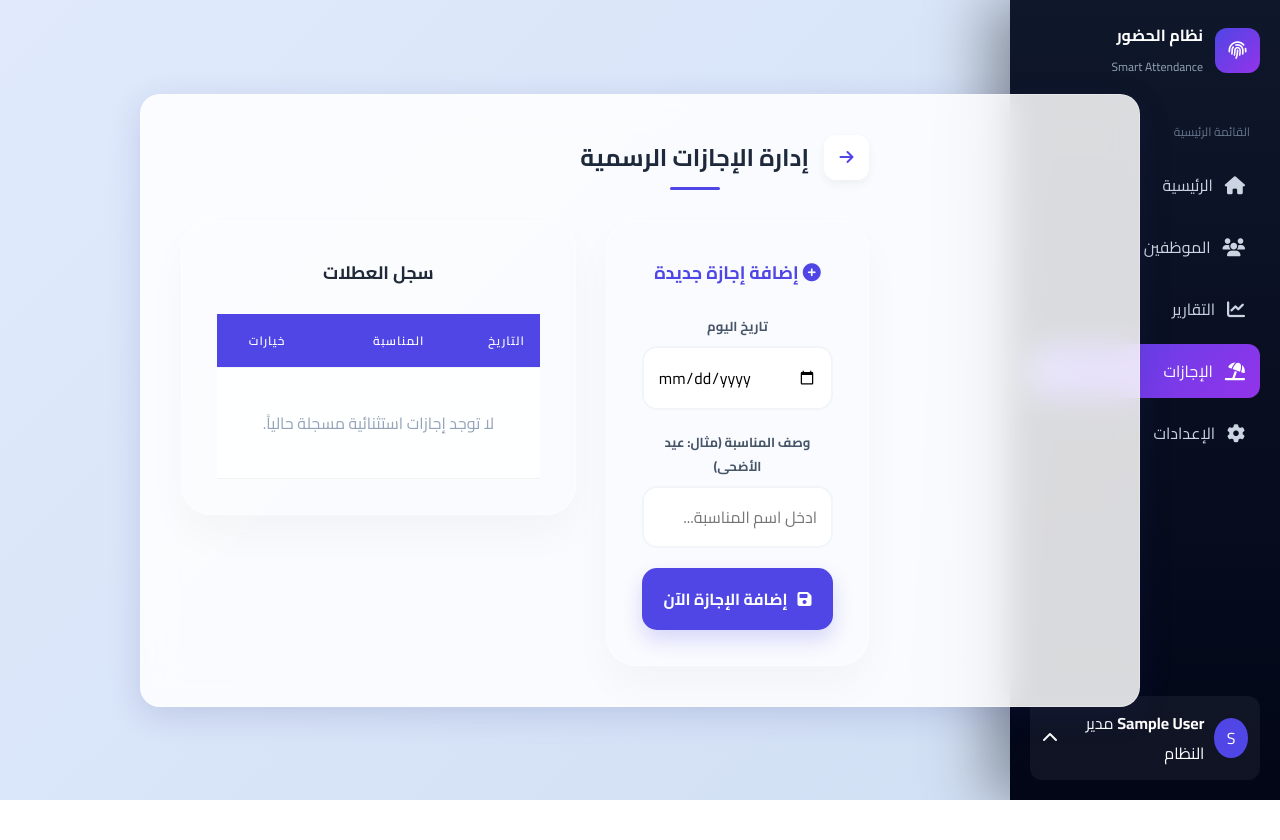
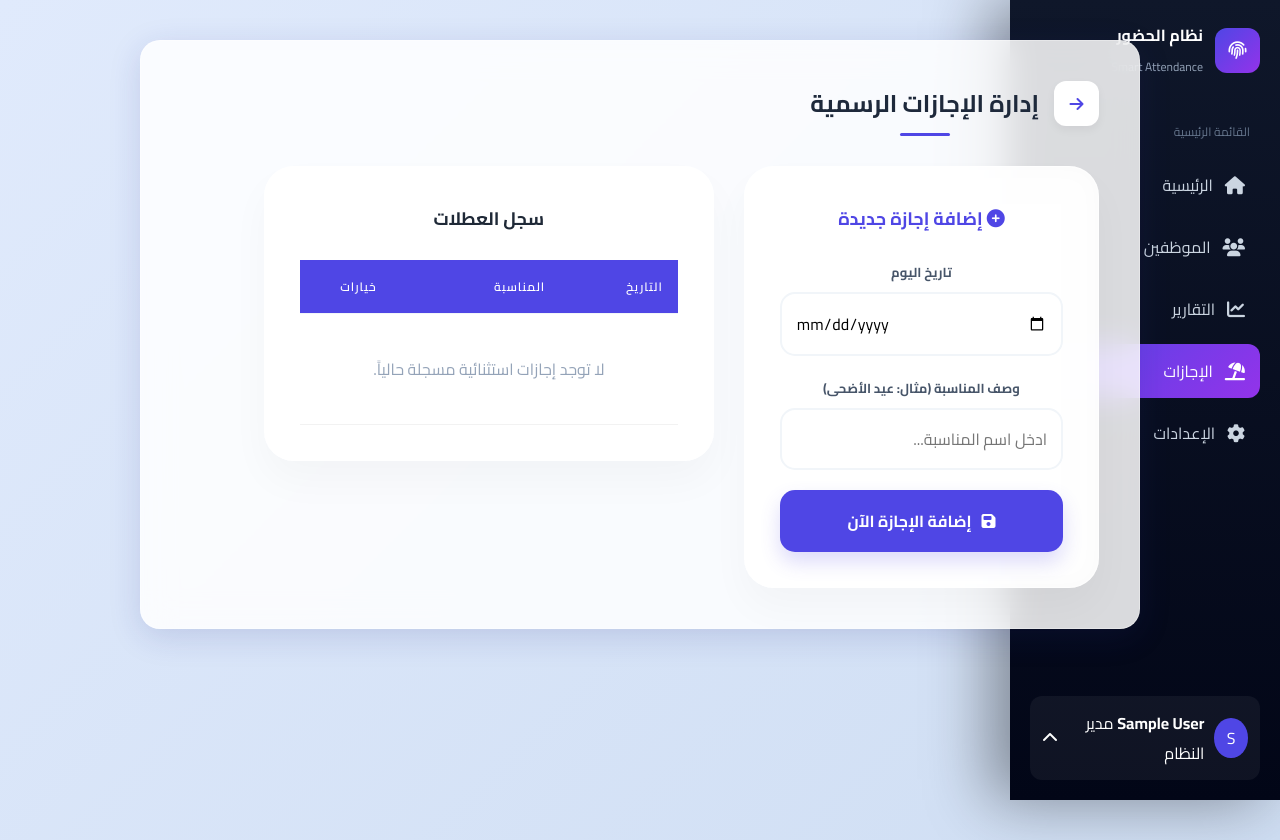
Before and after one commit to AhmedSala51998/attendance_system_finger_print, a PHP site: page /admin/holidays in a window 1280 px wide. Before the commit the page ends 800 px from the top, so only its background shows below. Run offline with PHP 8.4, Linux system fonts and the light colour scheme; the visitor is signed in with stand-in values (Sample User, id 1); data that the repository does not hold is empty; some libraries are stand-ins or nearby versions.

Commit message:
لاتلاتلاتلات

```diff
--- a/assets/style.css
+++ b/assets/style.css
@@ -23,12 +23,12 @@
 body {
     background: linear-gradient(135deg, #e0eafc 0%, #cfdef3 100%);
     min-height: 100vh;
-    display: flex;
-    justify-content: center;
-    align-items: center;
     position: relative;
     overflow-x: hidden;
     color: var(--dark);
+
+    /* ❌ امسح دول */
+    display: block;
 }
 
 /* Background animated CSS shapes */
@@ -77,7 +77,9 @@
 }
 
 /* Glassmorphism Container */
-.dashboard{
+.container,
+.dashboard,
+.glass-panel {
     background: var(--glass-bg);
     backdrop-filter: blur(16px);
     -webkit-backdrop-filter: blur(16px);
@@ -89,9 +91,6 @@
     max-width: 450px;
     text-align: center;
     transition: transform 0.3s ease;
-    max-width: 800px;
-    margin: 40px auto;
-    margin-right: 300px;
 }
 
 .dashboard {
@@ -822,11 +821,3 @@
 .user-dropdown a:hover {
     background: rgba(255,255,255,0.05);
 }
-
-
-.dashboard {
-    margin: 40px auto;
-    max-width: 1000px;
-    padding-right: 270px; /* نفس عرض الـ sidebar */
-    transition: 0.3s;
-}
```
